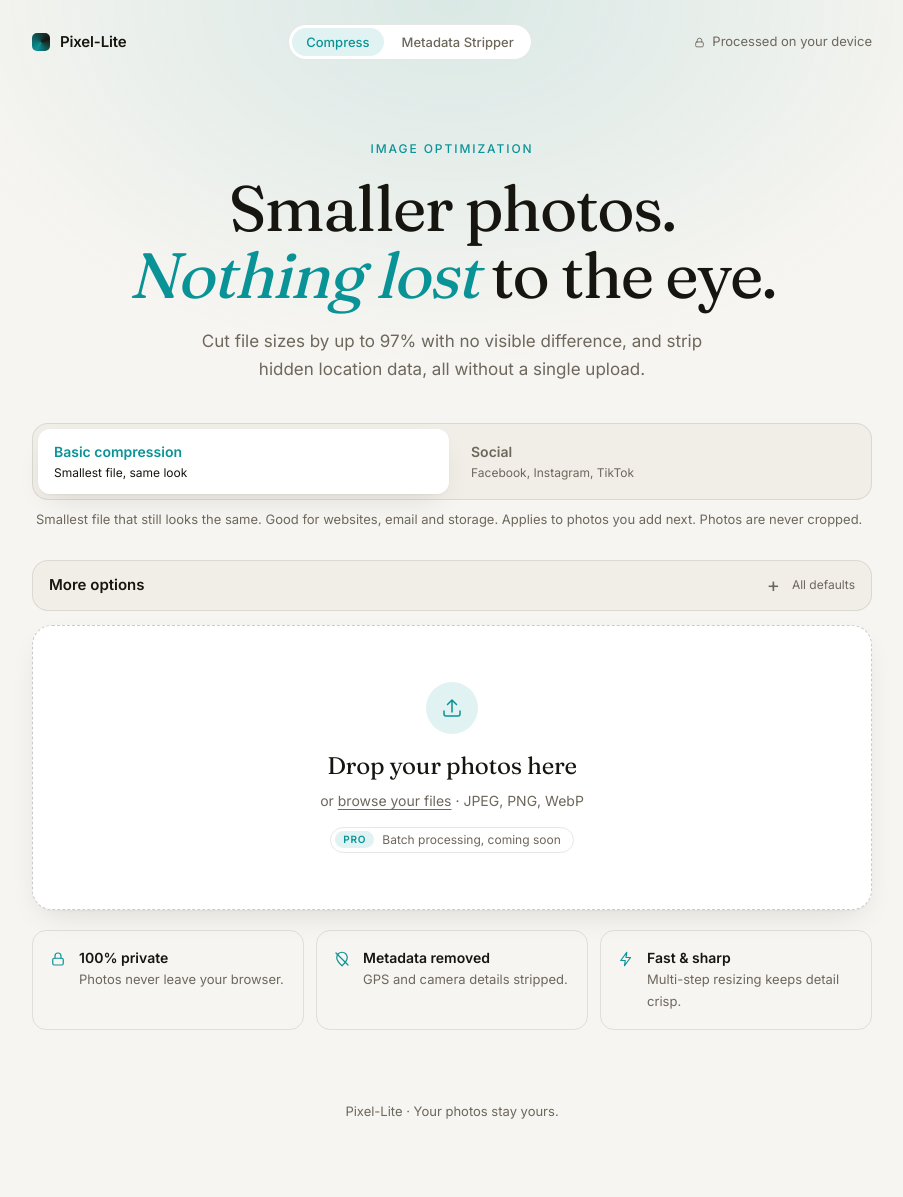
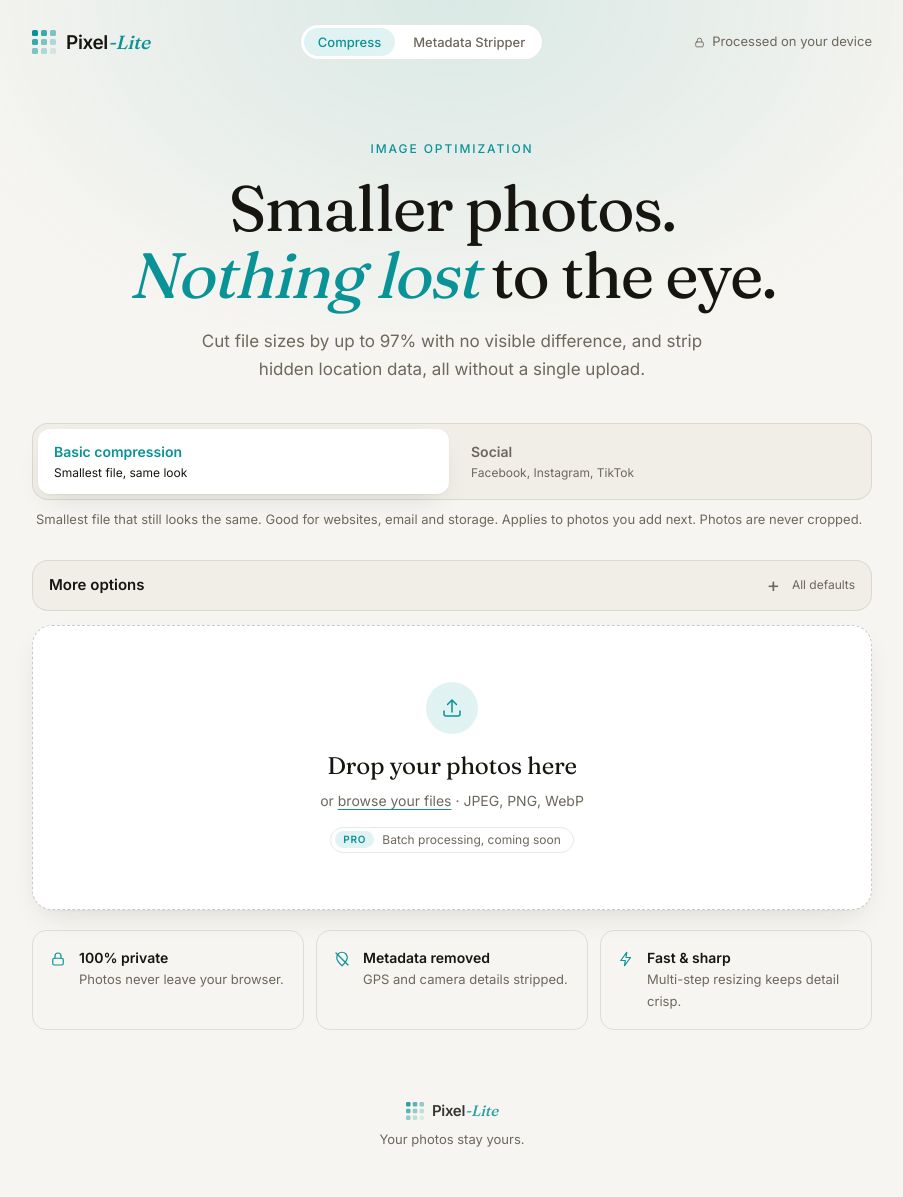
Before and after one commit to RTaveira8/photo-perfection, a website built with Vite: page index.html in a window 1280 px wide. Shown: the whole page, without its empty margins (188-1091 px from the left). Before the commit the page ends 1169 px from the top, so only its background shows below. Built offline with nearby package versions, Linux system fonts and the light colour scheme.

Commit message:
New logo: pixel-grid mark, Pixel-Lite wordmark and favicon; update repo name in CLAUDE.md
Co-Authored-By: Claude Sonnet 5.5 <noreply@anthropic.com>

```diff
--- a/src/main.ts
+++ b/src/main.ts
@@ -6,7 +6,7 @@ import { zipSync } from 'fflate';
 import { FILTERS } from './lib/filters';
 import { mountStrip } from './strip-ui';
 
-import { fmt, esc, icon, limitBatch, batchSoon } from './ui-utils';
+import { fmt, esc, icon, limitBatch, batchSoon, logoMark, wordmark } from './ui-utils';
 import { FEATURES } from './config';
 
 // Finishing touches. Slider value -> effect amount via `scale`. All default to off, except
@@ -24,7 +24,7 @@ const app = document.getElementById('app')!;
 app.innerHTML = `
   <div class="glow" aria-hidden="true"></div>
   <header class="nav">
-    <div class="brand"><span class="mark"></span>Pixel-Lite</div>
+    <a class="brand" href="#compress" aria-label="Pixel-Lite home">${logoMark}${wordmark}</a>
     <nav class="tabs" aria-label="Tools">
       <a href="#compress" data-tab="compress">Compress</a>
       <a href="#strip" data-tab="strip">Metadata Stripper</a>
@@ -128,7 +128,7 @@ app.innerHTML = `
     <div id="results" class="results"></div>
   </main>
 
-  <footer class="foot">Pixel-Lite · Your photos stay yours.</footer>`;
+  <footer class="foot"><span class="foot-brand">${logoMark}${wordmark}</span><span>Your photos stay yours.</span></footer>`;
 
 const results = document.getElementById('results')!;
 const summary = document.getElementById('summary')!;
--- a/src/style.css
+++ b/src/style.css
@@ -54,11 +54,13 @@ svg { width: 1em; height: 1em; flex: none; }
 .nav, main, .foot { position: relative; z-index: 1; max-width: 880px; margin: 0 auto; padding-inline: 20px; }
 
 .nav { display: flex; align-items: center; justify-content: space-between; padding-block: 24px; }
-.brand { display: flex; align-items: center; gap: 10px; font-weight: 600; letter-spacing: -0.01em; }
-.mark {
-  width: 18px; height: 18px; border-radius: 5px;
-  background: conic-gradient(from 210deg, var(--accent), var(--text) 60%, var(--accent));
-}
+.brand { display: inline-flex; align-items: center; gap: 10px; color: var(--text); text-decoration: none; }
+.brand:focus-visible { outline: 2px solid var(--accent); outline-offset: 4px; border-radius: 8px; }
+.logo { width: 24px; height: 24px; color: var(--accent); flex: none; transition: transform 0.4s cubic-bezier(0.2, 0.8, 0.2, 1); }
+.brand:hover .logo { transform: rotate(-8deg) scale(1.06); }
+.wm { font-size: 19px; line-height: 1; letter-spacing: -0.02em; white-space: nowrap; }
+.wm b { font-family: var(--sans); font-weight: 600; }
+.wm i { font-family: var(--serif); font-weight: 500; font-style: italic; color: var(--accent); letter-spacing: -0.01em; }
 .nav-note { display: flex; align-items: center; gap: 6px; color: var(--muted); font-size: 13px; }
 
 .hero { text-align: center; padding: 56px 0 40px; }
@@ -366,3 +368,9 @@ main[hidden] { display: none; }
 .drop-soon b { padding: 1px 8px; border-radius: 99px; background: var(--accent-soft); color: var(--accent); font-size: 10px; font-weight: 600; letter-spacing: 0.08em; }
 .batch-note { margin: 10px 4px 0; color: var(--accent); font-size: 13px; }
 .batch-note[hidden] { display: none; }
+
+/* Footer brand */
+.foot { display: flex; flex-direction: column; align-items: center; gap: 10px; }
+.foot-brand { display: inline-flex; align-items: center; gap: 8px; color: var(--text); opacity: 0.85; }
+.foot-brand .logo { width: 18px; height: 18px; }
+.foot-brand .wm { font-size: 15px; }
--- a/src/ui-utils.ts
+++ b/src/ui-utils.ts
@@ -29,3 +29,8 @@ export function limitBatch<T extends File>(files: T[], note: HTMLElement): T[] {
 
 /** The small "PRO · coming soon" line shown under the dropzone while batch is off. */
 export const batchSoon = FEATURES.batch ? '' : '<span class="drop-soon"><b>PRO</b> Batch processing, coming soon</span>';
+
+/** Pixel-Lite logo mark: a 3x3 pixel grid dissolving toward one corner. Colour comes from the surrounding text colour. */
+export const logoMark = `<svg class="logo" viewBox="0 0 24 24" fill="currentColor" aria-hidden="true"><rect x="0" y="0" width="6" height="6" rx="1.6" fill-opacity="1"/><rect x="9" y="0" width="6" height="6" rx="1.6" fill-opacity="0.78"/><rect x="18" y="0" width="6" height="6" rx="1.6" fill-opacity="0.5"/><rect x="0" y="9" width="6" height="6" rx="1.6" fill-opacity="0.78"/><rect x="9" y="9" width="6" height="6" rx="1.6" fill-opacity="0.5"/><rect x="18" y="9" width="6" height="6" rx="1.6" fill-opacity="0.28"/><rect x="0" y="18" width="6" height="6" rx="1.6" fill-opacity="0.5"/><rect x="9" y="18" width="6" height="6" rx="1.6" fill-opacity="0.28"/><rect x="18" y="18" width="6" height="6" rx="1.6" fill-opacity="0.12"/></svg>`;
+
+export const wordmark = `<span class="wm"><b>Pixel</b><i>-Lite</i></span>`;
```
Also changed, not shown: CLAUDE.md (+6 -1 lines), index.html (+1 -0 lines).
